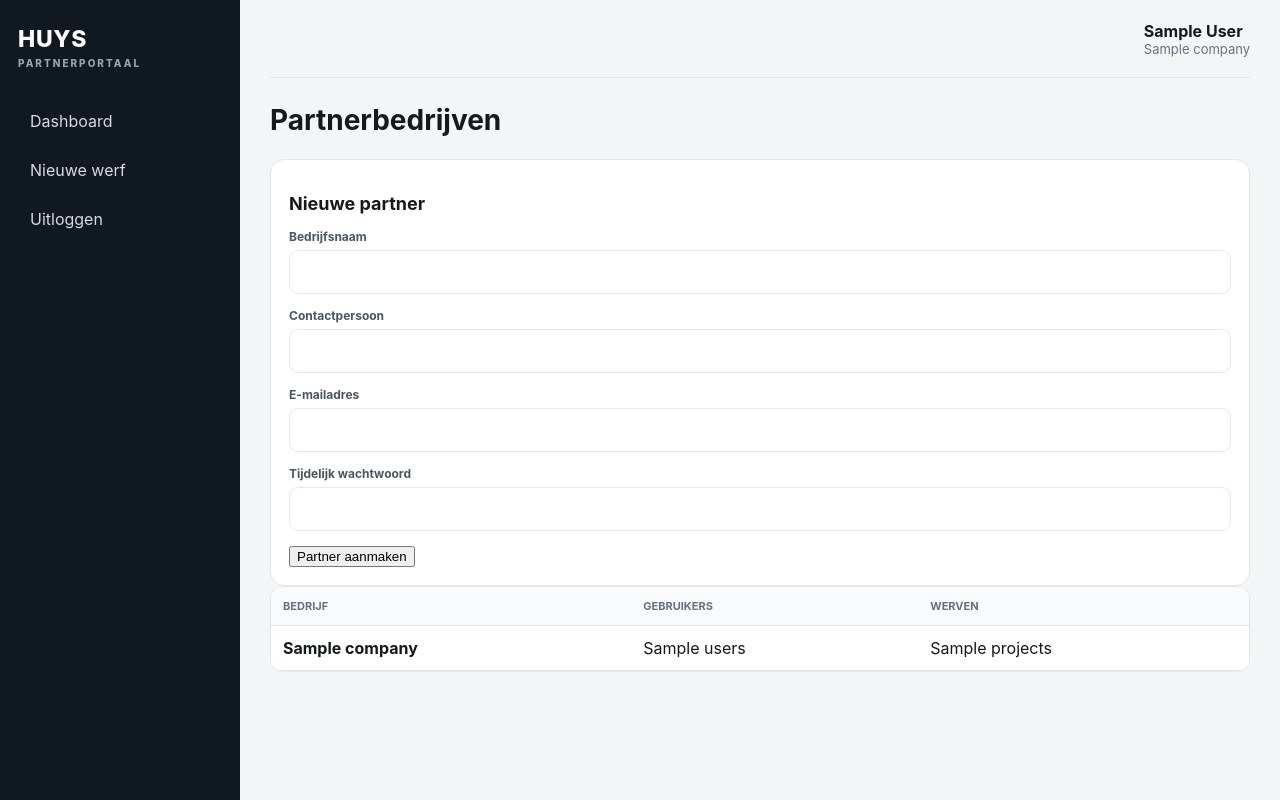
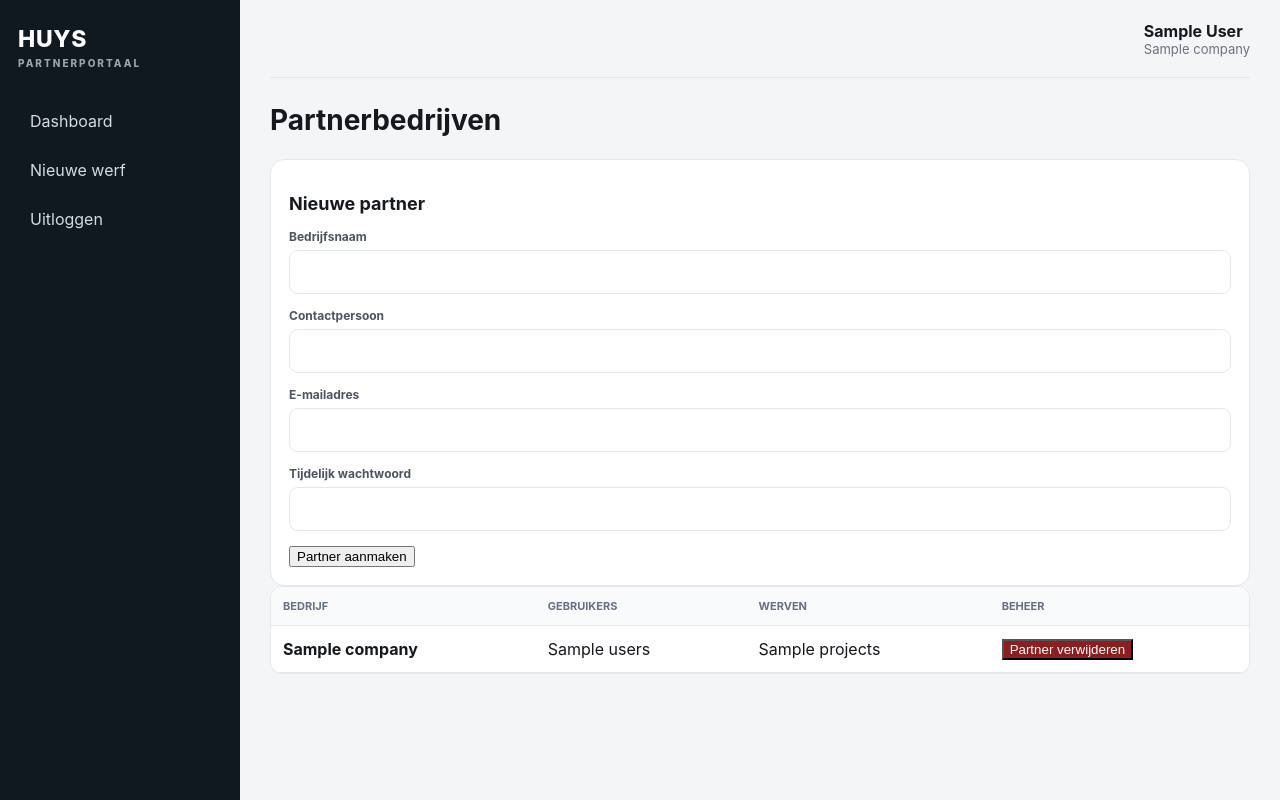
Before and after one commit to schrijnwerkenhuys-lab/huys-partnerportaal, a Flask app: template templates/companies.html in a window 1280 px wide. Run offline with Flask 3, Linux system fonts and the light colour scheme; the visitor is signed in with stand-in values (Sample User, id 1); tables that the repository leaves empty hold one stand-in row (values such as "Sample post"); the template is opened without the code that fills it: most values are stand-ins (such as "Sample title", 1, 10 or a date in 2020); some libraries are stand-ins or nearby versions.

Commit message:
Partner verwijderen vanuit beheer

```diff
--- a/templates/companies.html
+++ b/templates/companies.html
@@ -11,7 +11,16 @@
 <button type="submit">Partner aanmaken</button>
 </form>
 </div>
-<div class="table-wrap"><table><thead><tr><th>Bedrijf</th><th>Gebruikers</th><th>Werven</th></tr></thead><tbody>
-{% for r in rows %}<tr><td><strong>{{ r.company.name }}</strong></td><td>{{ r.users }}</td><td>{{ r.projects }}</td></tr>{% else %}<tr><td colspan="3">Nog geen partnerbedrijven.</td></tr>{% endfor %}
+<div class="table-wrap"><table><thead><tr><th>Bedrijf</th><th>Gebruikers</th><th>Werven</th><th>Beheer</th></tr></thead><tbody>
+{% for r in rows %}
+<tr>
+<td><strong>{{ r.company.name }}</strong></td><td>{{ r.users }}</td><td>{{ r.projects }}</td>
+<td>
+<form method="post" action="{{ url_for('delete_company', company_id=r.company.id) }}" onsubmit="return confirm('Partner {{ r.company.name }} verwijderen? Alle accounts, werven en bestanden van deze partner worden definitief verwijderd.');">
+<button type="submit" style="background:#8b1e1e;color:white;">Partner verwijderen</button>
+</form>
+</td>
+</tr>
+{% else %}<tr><td colspan="4">Nog geen partnerbedrijven.</td></tr>{% endfor %}
 </tbody></table></div>
 {% endblock %}
```
